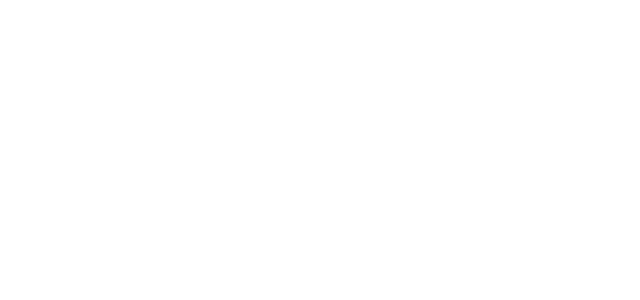
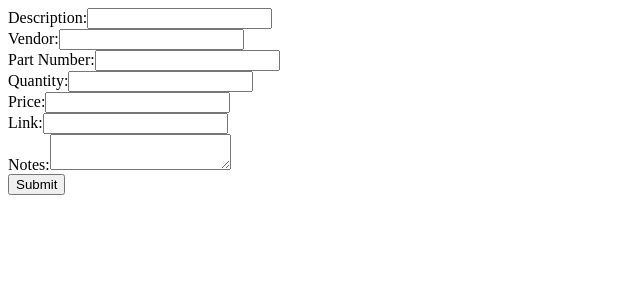
Before and after one commit to buwunny/ordering-app, a React app in the folder frontend/: page /form in a window 1280 px wide. Before the commit this address had no page. Shown: the top 300 px of the page, without its empty margins (0-640 px from the left). Built offline with nearby package versions, Linux system fonts and the light colour scheme; the HTML template or start-up script is replaced by a standard one.

Commit message:
organization and basic form

```diff
--- a/frontend/src/index.js
+++ b/frontend/src/index.js
@@ -1,6 +1,6 @@
 import React from 'react';
 import ReactDOM from 'react-dom';
-import App from './App';
+import App from './pages/App';
 
 
 ReactDOM.render(
--- a/frontend/src/App.js
+++ b/frontend/src/pages/App.js
@@ -2,13 +2,14 @@
 import { BrowserRouter as Router, Routes, Route } from 'react-router-dom';
 import Home from './Home';
 import Requests from './Requests';
-
+import Form from './Form';
 function App() {
     return (
         <Router>
             <Routes>
                 <Route exact path="/" element={<Home />} />
                 <Route path="/requests" element={<Requests />} />
+                <Route path="/form" element={<Form />} />
             </Routes>
         </Router>
     );
--- /dev/null
+++ b/frontend/src/pages/Form.js
@@ -0,0 +1,99 @@
+import React, { useState } from 'react';
+
+const Form = () => {
+    const [formData, setFormData] = useState({
+        description: '',
+        vendor: '',
+        partNumber: '',
+        quantity: '',
+        price: '',
+        link: '',
+        notes: ''
+    });
+
+    const handleChange = (e) => {
+        setFormData({ ...formData, [e.target.name]: e.target.value });
+    };
+
+    const handleSubmit = (e) => {
+        e.preventDefault();
+        // Handle form submission logic here
+    };
+
+    return (
+        <form onSubmit={handleSubmit}>
+            <label>
+                Description:
+                <input
+                    type="text"
+                    name="description"
+                    value={formData.description}
+                    onChange={handleChange}
+                />
+            </label>
+            <br />
+            <label>
+                Vendor:
+                <input
+                    type="text"
+                    name="vendor"
+                    value={formData.vendor}
+                    onChange={handleChange}
+                />
+            </label>
+            <br />
+            <label>
+                Part Number:
+                <input
+                    type="text"
+                    name="partNumber"
+                    value={formData.partNumber}
+                    onChange={handleChange}
+                />
+            </label>
+            <br />
+            <label>
+                Quantity:
+                <input
+                    type="number"
+                    name="quantity"
+                    value={formData.quantity}
+                    onChange={handleChange}
+                />
+            </label>
+            <br />
+            <label>
+                Price:
+                <input
+                    type="number"
+                    name="price"
+                    value={formData.price}
+                    onChange={handleChange}
+                />
+            </label>
+            <br />
+            <label>
+                Link:
+                <input
+                    type="text"
+                    name="link"
+                    value={formData.link}
+                    onChange={handleChange}
+                />
+            </label>
+            <br />
+            <label>
+                Notes:
+                <textarea
+                    name="notes"
+                    value={formData.notes}
+                    onChange={handleChange}
+                />
+            </label>
+            <br />
+            <button type="submit">Submit</button>
+        </form>
+    );
+};
+
+export default Form;
--- a/frontend/src/Home.js
+++ b/frontend/src/pages/Home.js
@@ -8,6 +8,9 @@
             <Link to="/requests">
                 <button>Requests</button>
             </Link>
+            <Link to="/form">
+                <button>Form</button>
+            </Link>
         </div>
     );
 }
```
Also changed, not shown: frontend/src/pages/Requests.js (renamed from frontend/src/Requests.js), 1 other file (tests, documents, lock files or other folders).
